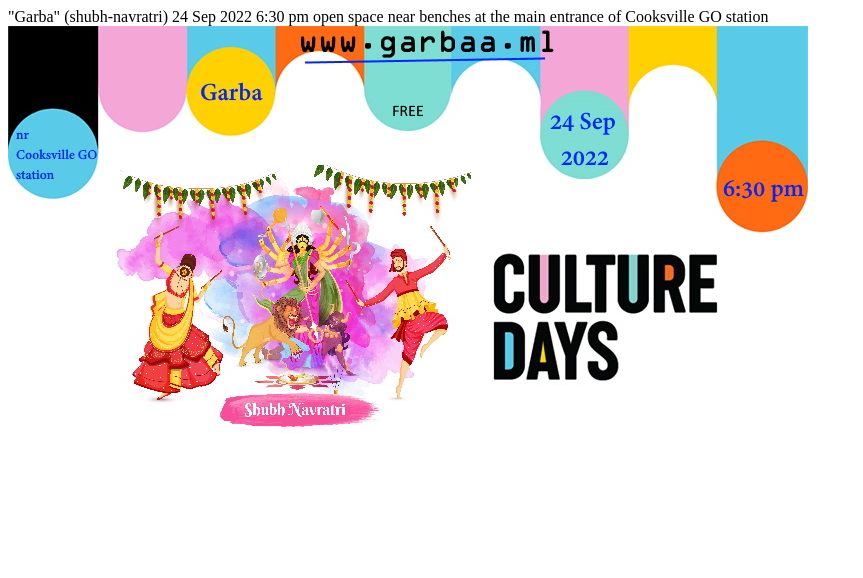
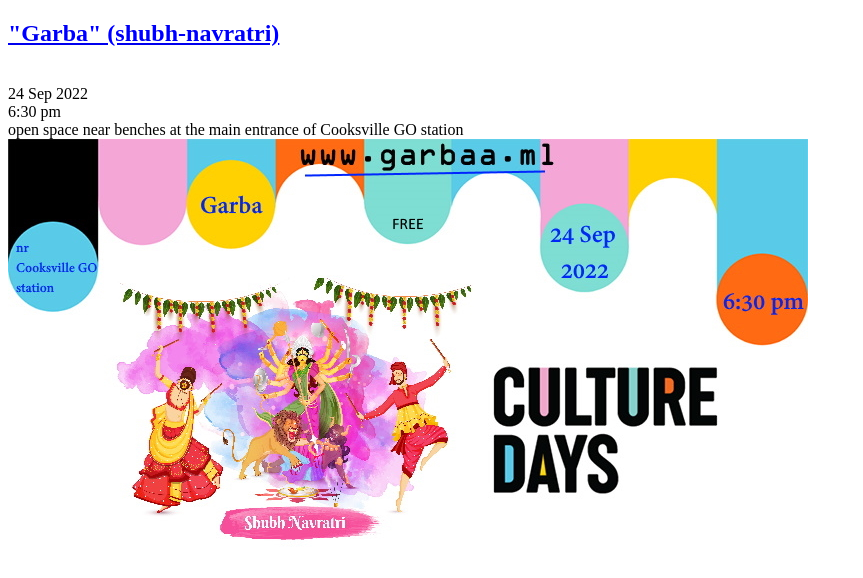
Before and after one commit to thakkaha/garbaa.ml, a plain HTML site: page index.html in a window 1280 px wide. Shown: the whole page, without its empty margins (0-863 px from the left). Drawn offline with Linux system fonts and the light colour scheme.

Commit message:
Update index.html

```diff
--- a/index.html
+++ b/index.html
@@ -50,10 +50,10 @@ div.vertical {
 }
 </style>
 <body>
-"Garba" (shubh-navratri)
-24 Sep 2022
-6:30 pm
-open space near benches at the main entrance of Cooksville GO station
+<h2><a href="https://culturedays.ca/en/events/b1c0549f-871b-4512-9bb9-6677a7f7658b">"Garba" (shubh-navratri)</a></h2><br>
+24 Sep 2022<br>
+6:30 pm<br>
+open space near benches at the main entrance of Cooksville GO station<br>
 <img src="hg24sep.jpg">
 </body>
 </html>
```
